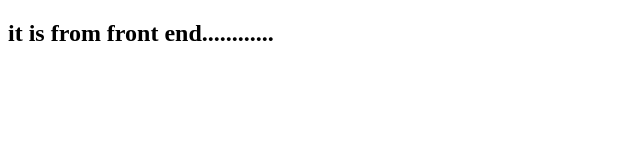
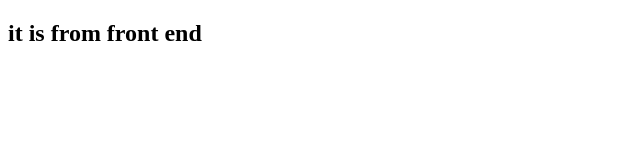
Before and after one commit to Sathish372005s/repost1, a plain HTML site: page index.html in a window 1280 px wide. Shown: the full height of the page, 0-640 px from the left. Drawn offline with Linux system fonts and the light colour scheme.

Commit message:
pulli ya thukiyachu

```diff
--- a/index.html
+++ b/index.html
@@ -6,6 +6,6 @@
     <title>Document</title>
 </head>
 <body>
-    <h2>it is from front end............</h2>
+    <h2>it is from front end</h2>
 </body>
 </html>
```
